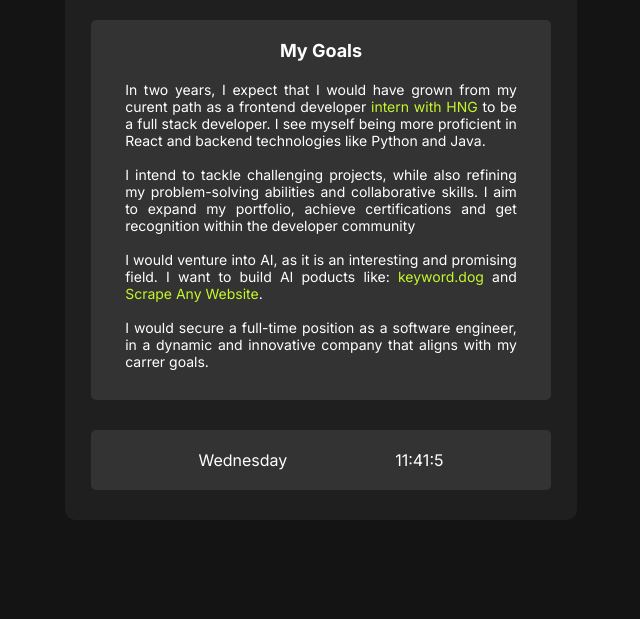
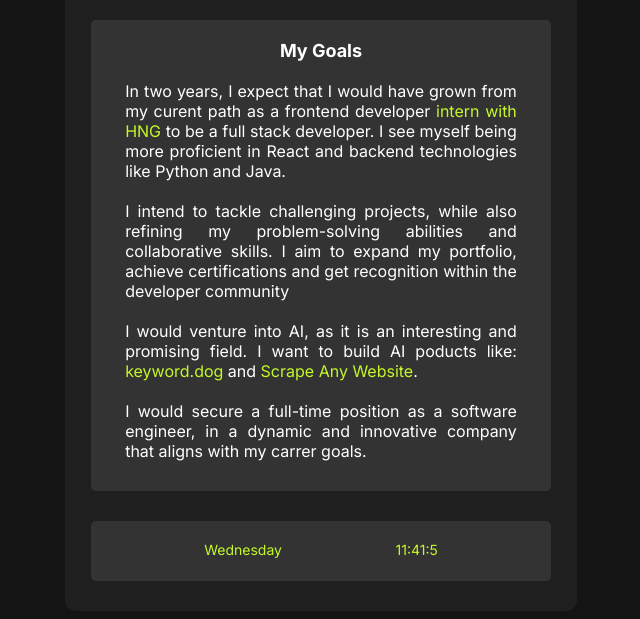
Before and after one commit to Nyerhowho9/HNG-Personal-site, a plain HTML site: page index.html in a window 1280 px wide. Shown: the part 373-992 px from the top of the page, without its empty margins (319-959 px from the left). Before the commit the page ends 943 px from the top, so only its background shows below. Drawn offline with Linux system fonts and the light colour scheme.

Commit message:
fix color of date in footer section

```diff
--- a/index.html
+++ b/index.html
@@ -42,8 +42,8 @@
 
         </main>
         <footer>
-            <p data-testid="currentDay" id="day">Day : </p>
-            <p data-testid="currentTimeUTC" id="time">Time: </p>
+            <p data-testid="currentDay" id="day" class="date">Day : </p>
+            <p data-testid="currentTimeUTC" id="time" class="date">Time: </p>
         </footer>
     </div>
 
--- a/style.css
+++ b/style.css
@@ -88,6 +88,10 @@ footer{
     padding-top: 20px;
 
 }
+.date{
+    color: var(--green);
+    font-size: 14px;
+}
 
 @media only screen and (min-width: 768px) {
 
@@ -118,4 +122,7 @@ footer{
     .email{
         font-size: 16px;
     }
+    .goals{
+        font-size: 16px;
+    }
 }
```
